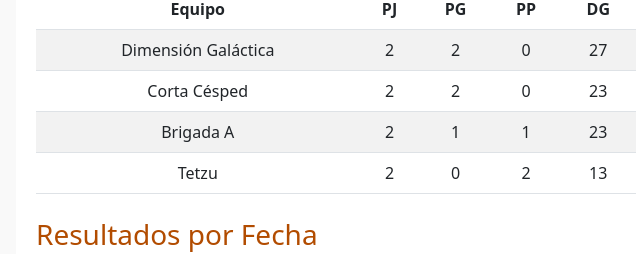
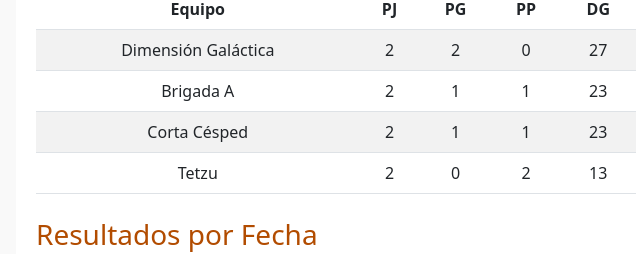
Before and after one commit to dccallejas/liga, a plain HTML site: page index.html in a window 1280 px wide. Shown: the part 364-618 px from the top of the page, 66-706 px from the left. Drawn offline with nearby package versions, Linux system fonts and the light colour scheme.

Commit message:
Update index.html

```diff
--- a/index.html
+++ b/index.html
@@ -432,7 +432,7 @@
     if (eq === 'Brigada A') {
       PJ = 2; PG = 1; PP = 1;
     } else if (eq === 'Corta Césped') {
-      PJ = 2; PG = 2; PP = 0;
+      PJ = 2; PG = 1; PP = 1;
     } else if (eq === 'Dimensión Galáctica') {
       PJ = 2; PG = 2; PP = 0;
     } else if (eq === 'Tetzu') {
```
